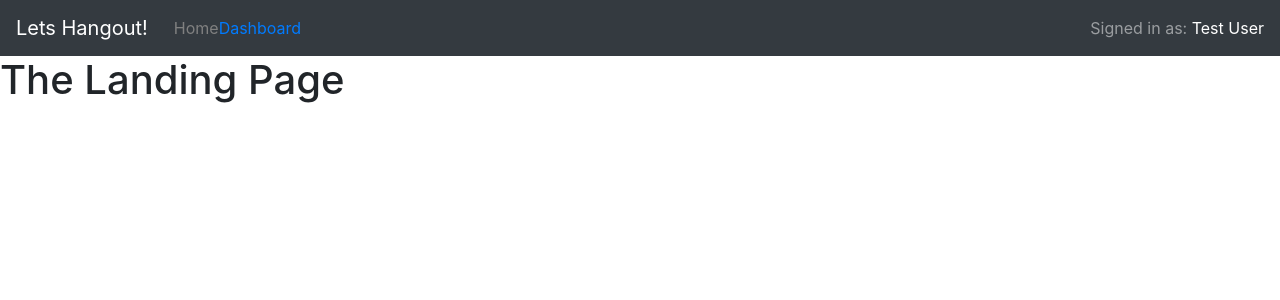
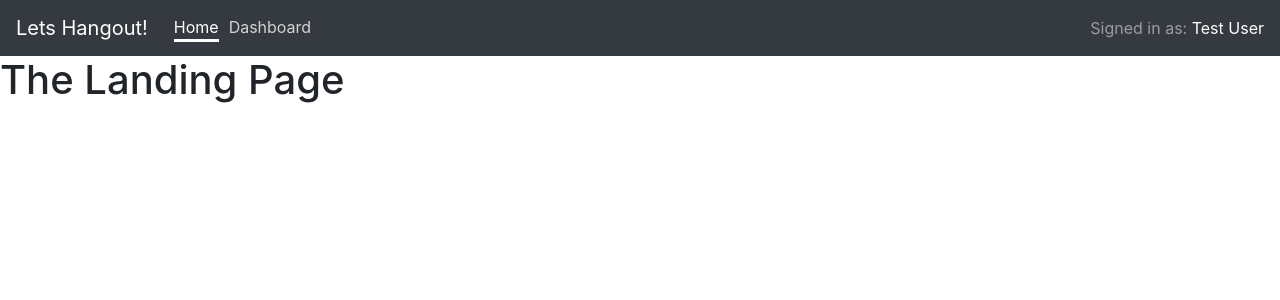
Before and after one commit to NJIT-CS490-Group6/project3-frontend, a React (Create React App) app: page / in a window 1280 px wide. Shown: the top 300 px of the page. Built offline with nearby package versions, Linux system fonts and the light colour scheme.

Commit message:
fixed style bug in nav bar. also fixed almost all eslint errors. errors that where turned off have been added to the README file, and explained. code pending prettier reformatting

```diff
--- a/src/App.tsx
+++ b/src/App.tsx
@@ -4,7 +4,7 @@ import { Route, Switch } from 'react-router-dom';
 import LandingPage from './pages/LandingPage';
 import Dashboard from './pages/Dashboard';
 import ErrorPage from './pages/ErrorPage'
-import MainNavbar from './components/MainNavbar.tsx';
+import MainNavbar from './components/MainNavbar';
 
 import './styles/App.css';
 
--- a/src/components/FriendsList.tsx
+++ b/src/components/FriendsList.tsx
@@ -1,7 +1,7 @@
+import ListGroup from 'react-bootstrap/ListGroup';
+import React, { useState, useEffect, useRef } from 'react';
+import { Friend } from '../models/friend.model';
 import FriendsToolbar from './FriendsToolbar';
-import ListGroup from 'react-bootstrap/ListGroup';
-import { useState, useEffect, useRef } from 'react';
-import { Friend } from '../models/friend.model';
 
 import '../styles/FriendsList.css';
 
@@ -65,7 +65,7 @@ const FriendsList = () => {
   }
 
   const onAddFriend = (username: any) => {
-    alert('Send Friend Request to '+ username.current.value);
+    alert(`Send Friend Request to , ${username.current.value}`);
   }
 
   const getVariant: any = (status: string) => {
@@ -100,11 +100,11 @@ const FriendsList = () => {
 
   return (
     <div>
-      <FriendsToolbar clickHandler={onAddFriend}></FriendsToolbar>
+      <FriendsToolbar clickHandler={onAddFriend} />
       <div className="legend">
-        <span><div id="available-square"></div>Available</span>
-        <span><div id="busy-square"></div>Busy</span>
-        <span><div id="offline-square"></div>Offline</span>
+        <span><div id="available-square" />Available</span>
+        <span><div id="busy-square" />Busy</span>
+        <span><div id="offline-square" />Offline</span>
       </div>
       {!isLoading && <ListGroup defaultActiveKey="#link1">
         {friends.map(friend => (
--- a/src/components/FriendsToolbar.tsx
+++ b/src/components/FriendsToolbar.tsx
@@ -1,7 +1,7 @@
 import Button from 'react-bootstrap/Button';
 import InputGroup from 'react-bootstrap/InputGroup';
 import FormControl from 'react-bootstrap/FormControl';
-import { useRef } from 'react';
+import React, { useRef } from 'react';
 
 interface FriendsToolbarProps {
   clickHandler: (username: any) => void
--- a/src/components/MainNavbar.tsx
+++ b/src/components/MainNavbar.tsx
@@ -9,10 +9,10 @@ const MainNavbar = () => (
   <Navbar bg="dark" variant="dark">
     <Navbar.Brand href="/">Lets Hangout!</Navbar.Brand>
     <Nav className="mr-auto">
-      <NavLink to="/" activeClassName="active">
+      <NavLink to="/" className="navlink" exact activeClassName="active">
         Home
       </NavLink>
-      <NavLink to="/dashboard" activeClassName="active">
+      <NavLink to="/dashboard" className="navlink" activeClassName="active">
         Dashboard
       </NavLink>
     </Nav>
--- a/src/pages/Dashboard.tsx
+++ b/src/pages/Dashboard.tsx
@@ -1,24 +1,23 @@
-import FriendsList from '../components/FriendsList';
-import ChatRoom from '../components/ChatRoom';
+import React from 'react';
 import Container from 'react-bootstrap/Container';
 import Row from 'react-bootstrap/Row';
 import Col from 'react-bootstrap/Col';
 import '../styles/Dashboard.css';
+import FriendsList from '../components/FriendsList';
+import ChatRoom from '../components/ChatRoom';
 
-const Dashboard = () => {
-  return (
+const Dashboard = () => (
     <Container fluid>
       <Row>
         <Col xs={6} md={5} lg={4} xl={3}>
-          <FriendsList></FriendsList>
+          <FriendsList />
         </Col>
         <Col xs={6} md={7} lg={8} xl={9}>
-          <ChatRoom></ChatRoom>
+          <ChatRoom />
         </Col>
       </Row>
     </Container>
+);
 
-  );
-}
 
 export default Dashboard;
--- a/src/pages/ErrorPage.tsx
+++ b/src/pages/ErrorPage.tsx
@@ -1,5 +1,7 @@
-const ErrorPage = () => {
-  return <h1>404 Page Not Found</h1>;
-}
+import React from 'react';
+
+const ErrorPage = () => (
+  <h1>404 Page Not Found</h1>
+)
 
 export default ErrorPage;
--- a/src/pages/LandingPage.tsx
+++ b/src/pages/LandingPage.tsx
@@ -1,5 +1,7 @@
-const LandingPage = () => {
-  return <h1>The Landing Page</h1>;
-}
+import React from 'react';
+
+const LandingPage = () => (
+  <h1>The Landing Page</h1>
+)
 
 export default LandingPage;
--- a/src/styles/MainNavbar.css
+++ b/src/styles/MainNavbar.css
@@ -1,9 +1,15 @@
-.active {
+.navlink {
     margin-left: 10px;
-    color: gray;
+    color: lightgray;
 }
 
-.active:hover {
+.navlink:hover {
     color: white;
     text-decoration: none;
+    transform: translateY(-2px);
 }
+
+.active {
+    color: white;
+    border-bottom: 3px solid white;
+}
```
Also changed, not shown: package.json (+7 -1 lines), src/components/ChatRoom.tsx (+5 -4 lines), 1 other file (tests, documents, lock files or other folders).
